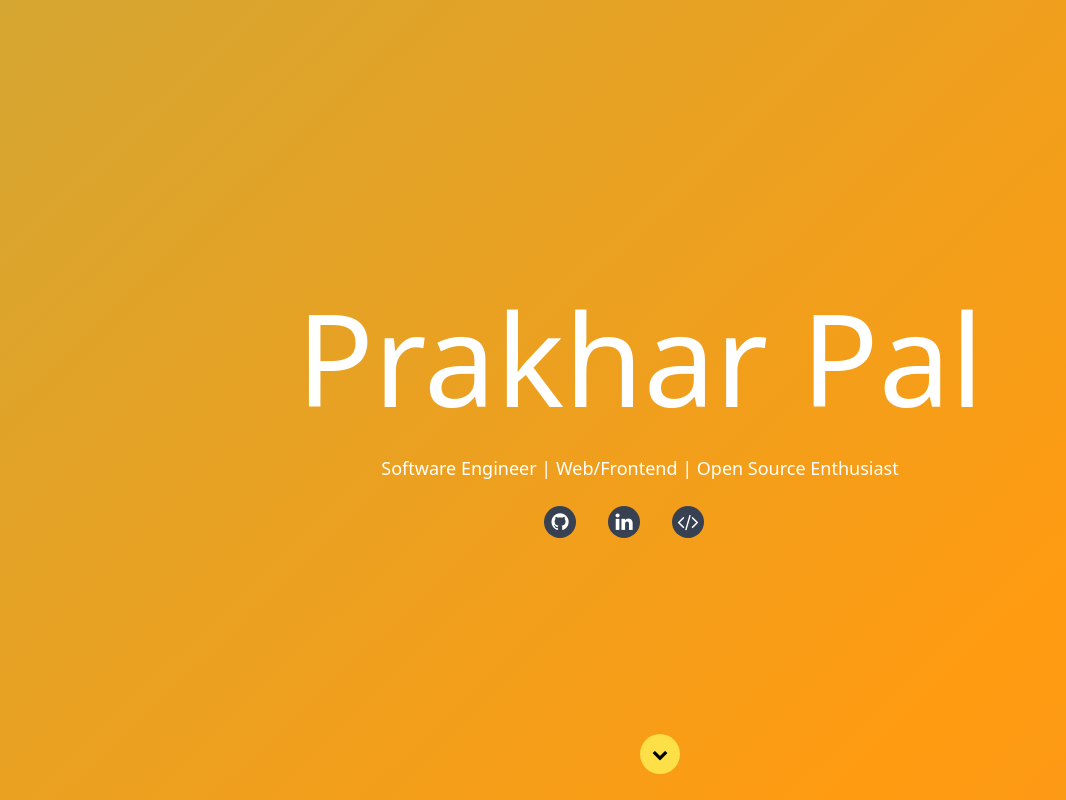
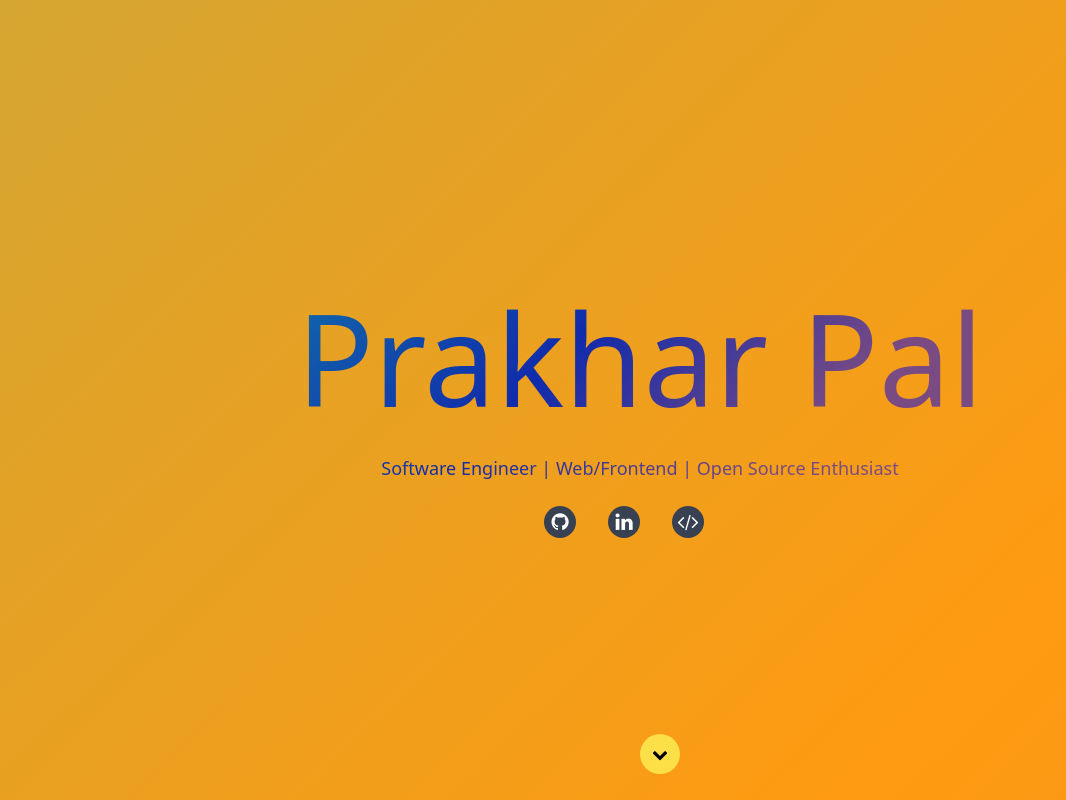
Before and after one commit to prakhar-pal/prakhar-pal.github.io, a Next.js app: page / in a window 1280 px wide. Shown: the top 800 px of the page, without its empty margins (0-1066 px from the left). Built offline with nearby package versions, Linux system fonts and the light colour scheme.

Commit message:
chore: style intro section

```diff
--- a/src/components/SelfIntroduction/SelfIntroduction.module.scss
+++ b/src/components/SelfIntroduction/SelfIntroduction.module.scss
@@ -5,3 +5,11 @@
         top: 0.15rem;
     }
 }
+
+.intro {
+    background: linear-gradient(315deg,#7a4b83 25%,#112bab, #1166ab) repeat;
+    background-clip: text;
+    -webkit-background-clip: text;
+    -webkit-text-fill-color: transparent;
+    position: relative;
+}
--- a/src/components/SelfIntroduction/index.tsx
+++ b/src/components/SelfIntroduction/index.tsx
@@ -11,8 +11,10 @@ const SelfIntroduction = ({ onClickDownArrow }: ISelfIntroductionProps) => {
     return (
         <div className="h-screen w-full flex items-center justify-center relative select-none bg-gradeint-1">
             <div className="p-4 text-center">
-                <h1 className="text-9xl">Prakhar Pal</h1>
-                <div className="mt-8 text-lg">Software Engineer | Web/Frontend | Open Source Enthusiast </div>
+                <div className={style.intro}>
+                    <h1 className="text-9xl">Prakhar Pal</h1>
+                    <div className="mt-8 text-lg">Software Engineer | Web/Frontend | Open Source Enthusiast </div>
+                </div>
                 <div className={"flex justify-center mt-6 items-center " + style.brand_icons}>
                     <a href="https://github.com/prakhar-pal" target="_blank">
                         <BrandIcon className="fa fa-github" />
```
